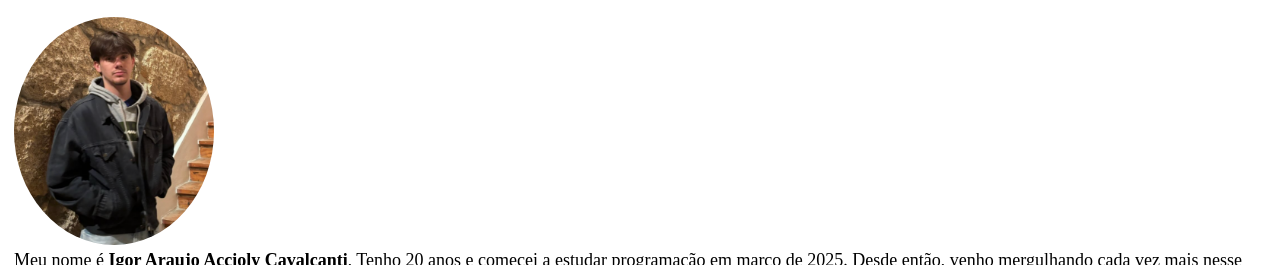
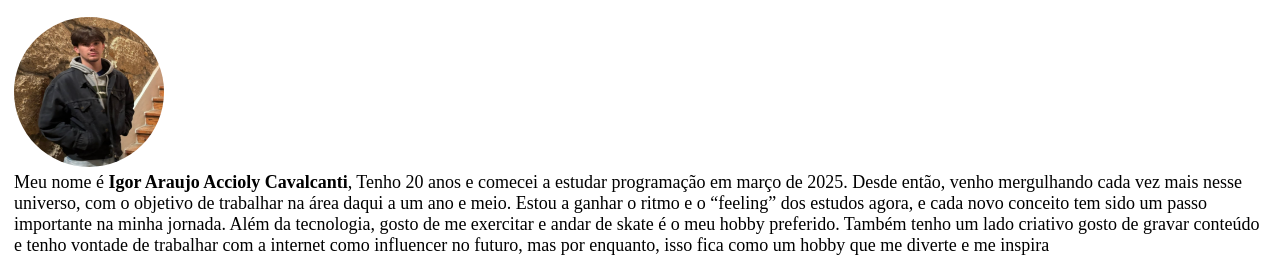
Before and after one commit to igoraccioly/Primeiro-projeto, a plain HTML site: page index.html in a window 1280 px wide. Shown: the part 100-365 px from the top of the page. Drawn offline with Linux system fonts and the light colour scheme.

Commit message:
mudei a altura e a largura da minha foto de perfil no css

```diff
--- a/style.css
+++ b/style.css
@@ -13,8 +13,9 @@
 }
 .fotoigor{
     margin-top: 20px;
-    width: 200px;
-    border-radius: 60%;
+    width: 150px;
+    height: 150px;
+    border-radius: 50%;
 }
 .bold{
     font-weight: bold;
```
